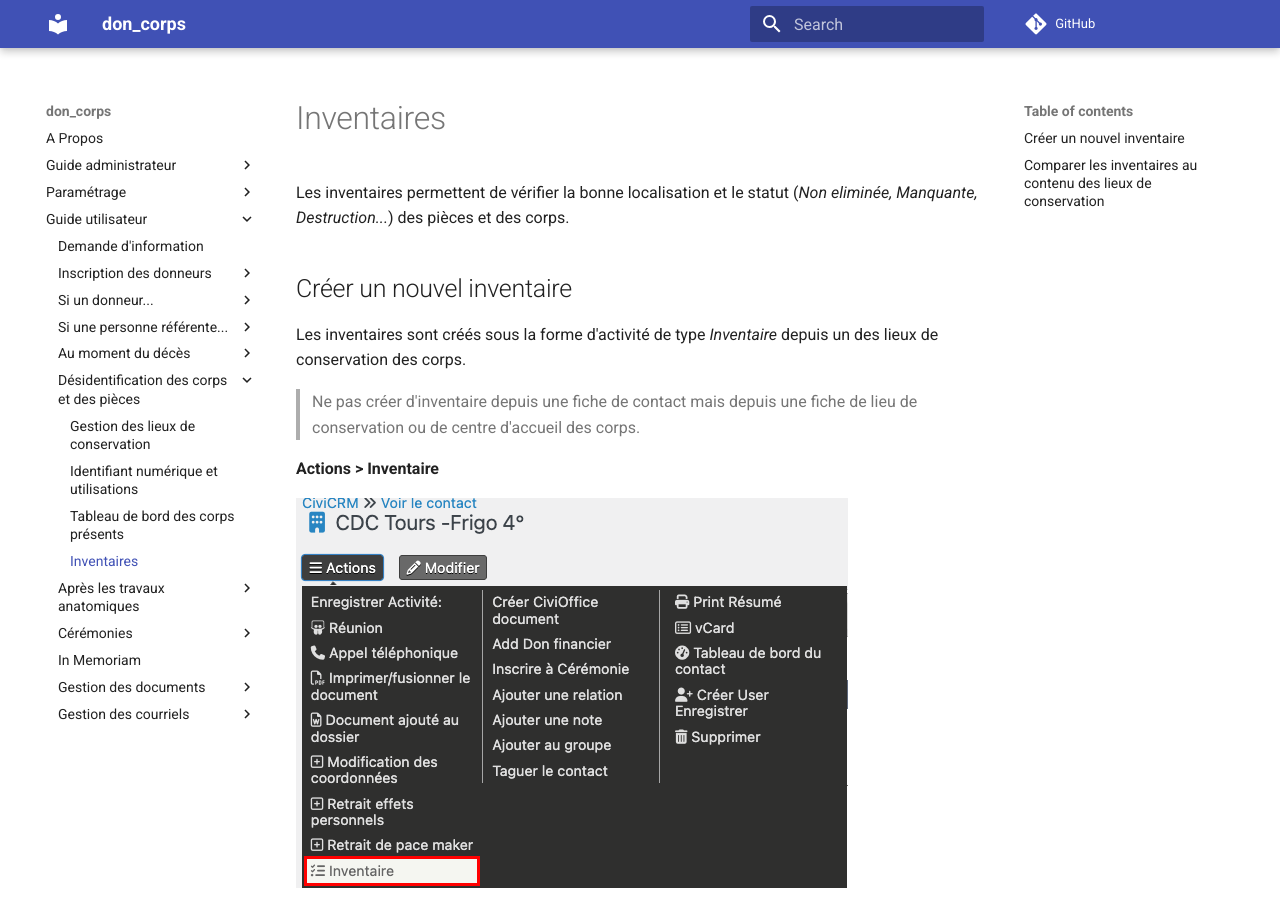
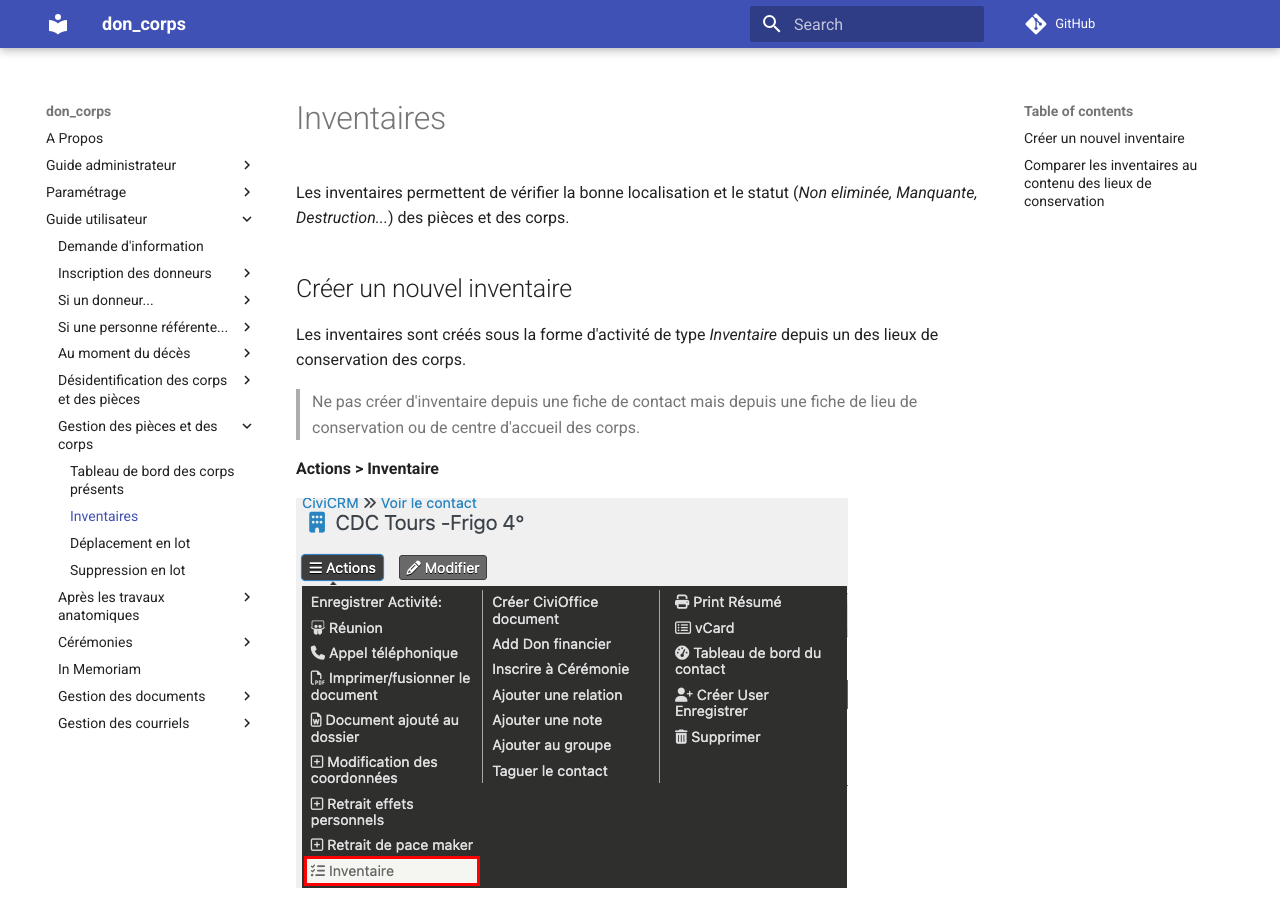
Before and after one commit to destrieux/ddc-doc, an MkDocs documentation site: the page built from docs/GuideUser/gestion_pieces/inventaires.md, in a window 1280 px wide and 900 px high. Built offline with MkDocs 1.6.1 and Material for MkDocs 9.7.7, drawn with Linux system fonts in a browser that asks for light colours; comment, search, counter and statistics services are not loaded.

Commit message:
ajoute menu gestion des pieces et corps

```diff
--- a/docs/GuideUser/donneur/inventaires.md
+++ b/docs/GuideUser/gestion_pieces/inventaires.md
@@ -6,11 +6,11 @@ Les inventaires sont créés sous la forme d'activité de type *Inventaire* depu
 
 **Actions > Inventaire**
 
-![Créer un inventaire](../../../img/Inventaire_creation.png)
+![Créer un inventaire](../../img/Inventaire_creation.png)
 
 Dans le formulaire qui s'ouvre, entrez les numéros de pièces (codes-barres) dans le champ *Détails*, puis **Enregistrer**
 
-![Rmplir le inventaire](../../../img/Inventaire_saisie.png)
+![Rmplir le inventaire](../../img/Inventaire_saisie.png)
 
 Les numéros de pièces et de corps sont comparées à la base de données.
 
--- a/mkdocs.yml
+++ b/mkdocs.yml
@@ -82,8 +82,13 @@ nav:
     - Désidentification des corps et des pièces:
       - 'Gestion des lieux de conservation': 'GuideUser/donneur/anonymat/lieux.md'
       - 'Identifiant numérique et utilisations': 'GuideUser/donneur/anonymat/identifiant.md'
-      - 'Tableau de bord des corps présents': 'GuideUser/donneur/anonymat/tableau.md'
-      - 'Inventaires': 'GuideUser/donneur/inventaires.md'
+
+
+    - Gestion des pièces et des corps:
+      - 'Tableau de bord des corps présents': 'GuideUser/gestion_pieces/tableau.md'
+      - 'Inventaires': 'GuideUser/gestion_pieces/inventaires.md'
+      - 'Déplacement en lot': 'GuideUser/gestion_pieces/deplacelot.md'
+      - 'Suppression en lot': 'GuideUser/gestion_pieces/supprimelot.md'
 
     - Après les travaux anatomiques:
       - 'Préparez le départ du corps du donneur': 'GuideUser/donneur/funerarium/prepadepart.md'
```
Also changed, not shown: docs/GuideAdministrateur.md (deleted, +0 -1 lines), docs/GuideUser/donneur/anonymat/identifiant.md (+1 -1 lines), docs/GuideUser/donneur/funerarium/prepadepart.md (+1 -1 lines), docs/GuideUser/gestion_pieces/deplacelot.md (added, +15 -0 lines), docs/GuideUser/gestion_pieces/supprimelot.md (added, +16 -0 lines), docs/GuideUser/gestion_pieces/tableau.md (renamed from docs/GuideUser/donneur/anonymat/tableau.md, +1 -1 lines).
